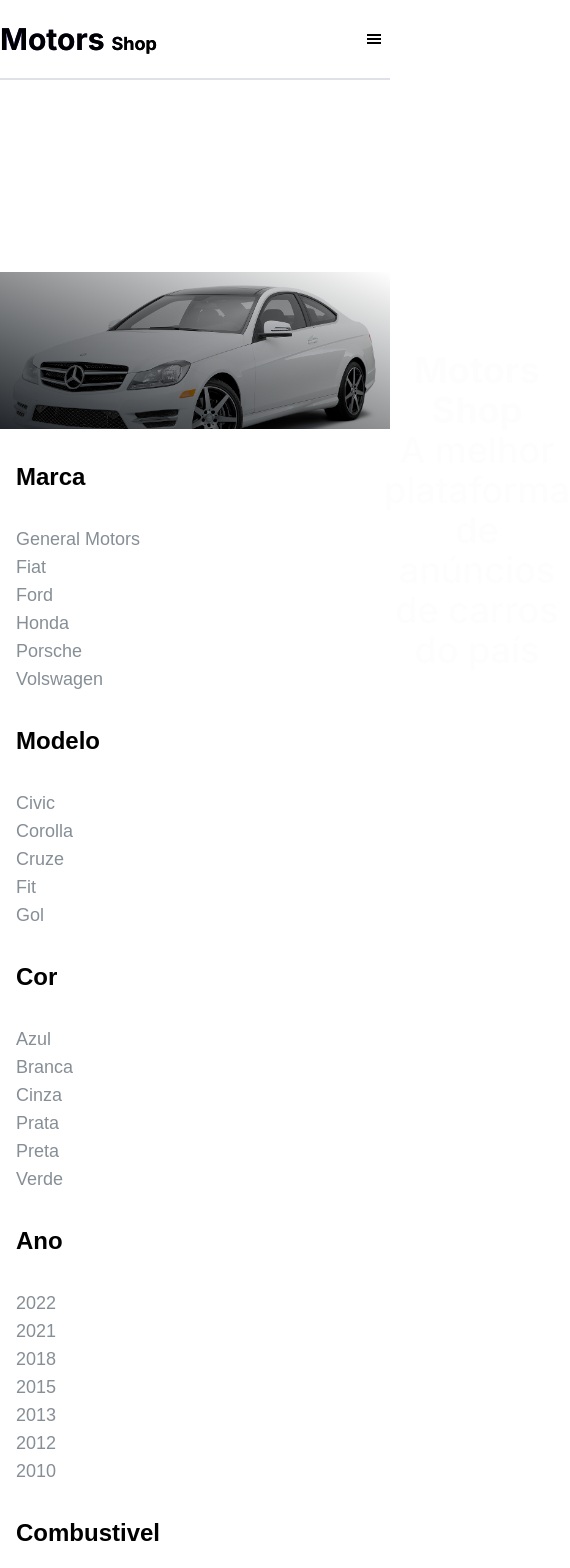
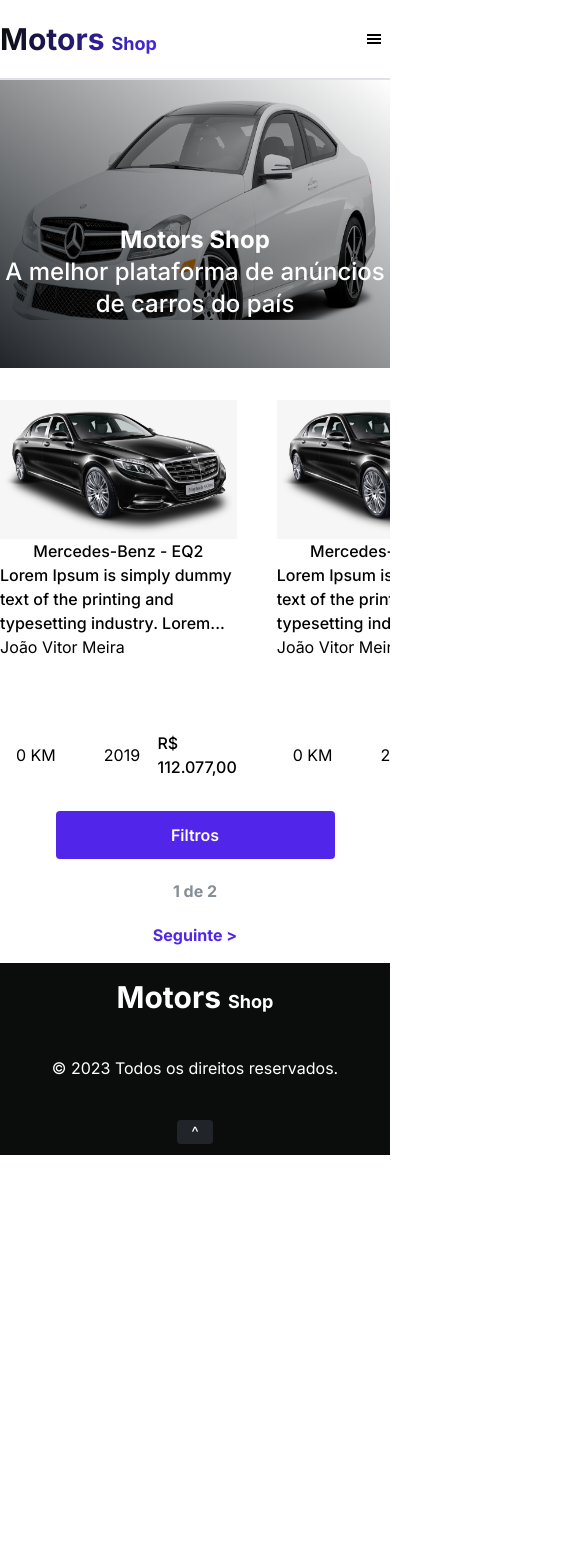
Before and after one commit to ProjectFullstackG18/motorsshop-frontend, a Next.js app: page / in a window 390 px wide. Shown: the top 1568 px of the page, 570 px wide, since content can reach past the window. After the commit the page ends 1155 px from the top, so only its background shows below. Built offline with nearby package versions, Linux system fonts and the light colour scheme.

Commit message:
fix: home mobile version

```diff
--- a/src/components/asideFilter/index.tsx
+++ b/src/components/asideFilter/index.tsx
@@ -3,7 +3,7 @@
 export const AsideFilter: React.FC = () => {
   return (
     <>
-      <aside className="flex flex-col max-w-xs select-text ml-4">
+      <aside className="flex flex-col max-md:hidden max-w-xs select-text ml-4">
         <div className="flex flex-col">
           <div className="font-lexend font-semibold text-2xl my-8">Marca</div>
           <ul>
--- a/src/components/cards/productCard.tsx
+++ b/src/components/cards/productCard.tsx
@@ -4,7 +4,7 @@
 
 export const CardProduct = () => {
   return (
-    <li className="min-w-312px max-w-312px h-370px flex flex-col justify-center pt-10px">
+    <li className="min-w-312px max-w-312px h-370px flex flex-col pt-10px">
       <figure className="h-152px flex flex-row-reverse m-0-auto relative">
         <Image src={car_image} alt="car_image" />
       </figure>
--- a/src/components/cover/coverHomepage.tsx
+++ b/src/components/cover/coverHomepage.tsx
@@ -5,14 +5,14 @@
   return (
     <div className="flex flex-col relative bg-gradient-to-tr from-grey1 w-1598px h-544px gap-69px">
       <div>
-        <figure className="w-full min-w-970px max-w-1080px mix-blend-darken">
-          <Image src={cover_image} alt="" />
+        <figure className="w-full h-full max-md:h-72 min-w-970px max-w-1080px mix-blend-darken ">
+          <Image className="max-md:h-60 m-auto"  src={cover_image} alt="" />
         </figure>
-        <div className="absolute top-2/4 inline items-center text-center order-none flex-grow-0 left-96 mr-80">
-          <h1 className="text-grey10 font-Lexend not-italic font-bold text-4xl">
+        <div className="absolute flex flex-col top-2/4 w-full items-center text-center order-none">
+          <h1 className="text-grey10 text-center font-Lexend not-italic font-bold text-2xl md:text-4xl">
             Motors Shop
           </h1>
-          <h2 className="text-grey10 font-Lexend not-italic font-medium text-4xl">
+          <h2 className="text-grey10 font-Lexend not-italic font-medium text-2xl md:text-4xl">
             A melhor plataforma de anúncios de carros do país
           </h2>
         </div>
@@ -20,3 +20,5 @@
     </div>
   );
 };
+
+{/* <div className="absolute flex flex-col top-2/4 inline items-center text-center order-none flex-grow-0 left-96 mr-80"></div> */}
--- a/src/components/footer/footer.tsx
+++ b/src/components/footer/footer.tsx
@@ -3,11 +3,11 @@
 
 export const Footer = () => {
   return (
-    <footer className='bg-grey0 text-whiteFixed h-24 w-full'>
-        <div className='container flex justify-between items-center mx-auto h-24'>
+    <footer className='bg-grey0 text-whiteFixed h-48 md:h-28 w-full mt-4 pt-4'>
+        <div className='container flex justify-between items-center flex-col gap-10 md:flex-row mx-auto h-24'>
             <h2 className='text-3xl font-bold'>Motors <span className='text-lg'>Shop</span></h2>
             <p>&copy; 2023 Todos os direitos reservados.</p>
-            <Button className='bg-gray-800 w-9 h-9 rounded' type='button' text='^'/>
+            <Button className='bg-grey1 w-9 h-9 rounded' type='button' text='^'/>
         </div>
     </footer>
   )
--- a/src/components/gallery/gallery.tsx
+++ b/src/components/gallery/gallery.tsx
@@ -6,7 +6,7 @@
 
 export const Gallery: React.FC<IGalleryProps> = ({ children }) => {
   return (
-    <ul className="grid grid-cols-1 sm:grid-cols-2 md:grid-cols-3 gap-10 max-w-full mx-auto w-[64rem]">
+    <ul className=" flex flex-nowrap overflow-scroll md:grid md:overflow-hidden m-8 grid-cols-1 sm:grid-cols-2 md:grid-cols-3 gap-10 max-w-full mx-auto w-[64rem] h-auto">
       {children}
     </ul>
   );
--- a/src/components/header/header.tsx
+++ b/src/components/header/header.tsx
@@ -10,10 +10,10 @@
     const [open, setOpen] = useState(false)
     console.log(open)
   return (
-    <header className='h-20 border-b-2 border-grey6 mb-48'>
+    <header className='h-20 border-b-2 border-grey6'>
         <div className=' pr-2 max-w-screen-2xl mx-auto flex justify-between items-center h-full'>
-            <h2 className='bg-gradient-to-r from-brand1 to-grey0 text-transparent bg-clip-text text-3xl font-bold'>Motors <span className='text-transparent text-lg'>Shop</span></h2>
-            <div className={`md:flex  duration-500 ${open ? `flex absolute w-full justify-evenly p-2 m-0 border-b-2 border-grey6 border-l-whiteFixed duration-500 mt-40` :
+            <h2 className='text-transparent bg-gradient-to-r from-grey0 to-brand1 bg-clip-text text-3xl font-bold'>Motors <span className='text-transparent text-lg'>Shop</span></h2>
+            <div className={`md:flex duration-500 ${open ? `flex bg-whiteFixed z-10 absolute w-full justify-evenly p-2 m-0 border-b-2 border-grey6 border-l-whiteFixed duration-500 mt-32` :
               "hidden h-full duration-500 top-[-100%] "} items-center justify-between gap-8 border-l-2 border-grey6 pl-16`}>
                 {children}
             </div>
--- a/src/pages/index.tsx
+++ b/src/pages/index.tsx
@@ -24,13 +24,24 @@
       <DashboardCover />
       {/* <Gallery></Gallery> */}
 
-      <div>
-        {/* <Gallery>
+      <div className="flex container m-auto">
+        <AsideFilter />
+        <Gallery>
           <CardProduct />
           <CardProduct />
           <CardProduct />
-        </Gallery> */}
-        <AsideFilter />
+          <CardProduct />
+          <CardProduct />
+          <CardProduct />
+          <CardProduct />
+          <CardProduct />
+          <CardProduct />
+        </Gallery>
+      </div>
+      <div className="md:hidden block flex gap-5 flex-col justify-center items-center">
+        <Button text="Filtros" type="button" className="bg-brand2 w-[279px] h-[48px] rounded text-grey10 font-semibold"/>
+        <p className="text-grey3 font-bold">1 de 2</p>
+        <p className="text-brand2 font-bold">Seguinte &gt; </p>
       </div>
 
         <Footer/>
--- a/tailwind.config.js
+++ b/tailwind.config.js
@@ -41,6 +41,7 @@
       random10: "#6100FF",
       random11: "#5700E3",
       random12: "#30007D",
+      transparent: "rgba(0,0,0,0.0)"
     },
     extend: {
       backgroundImage: {
```
